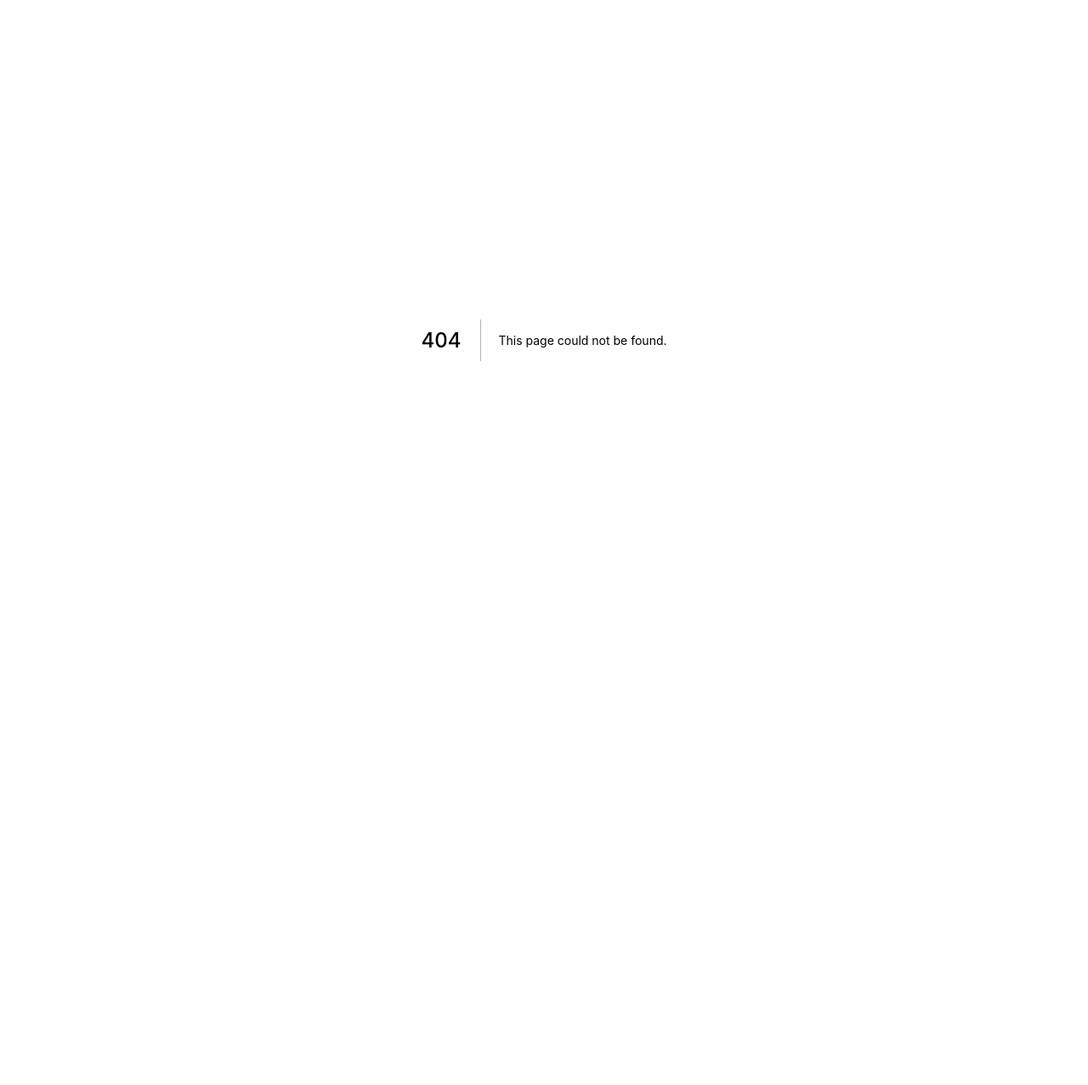
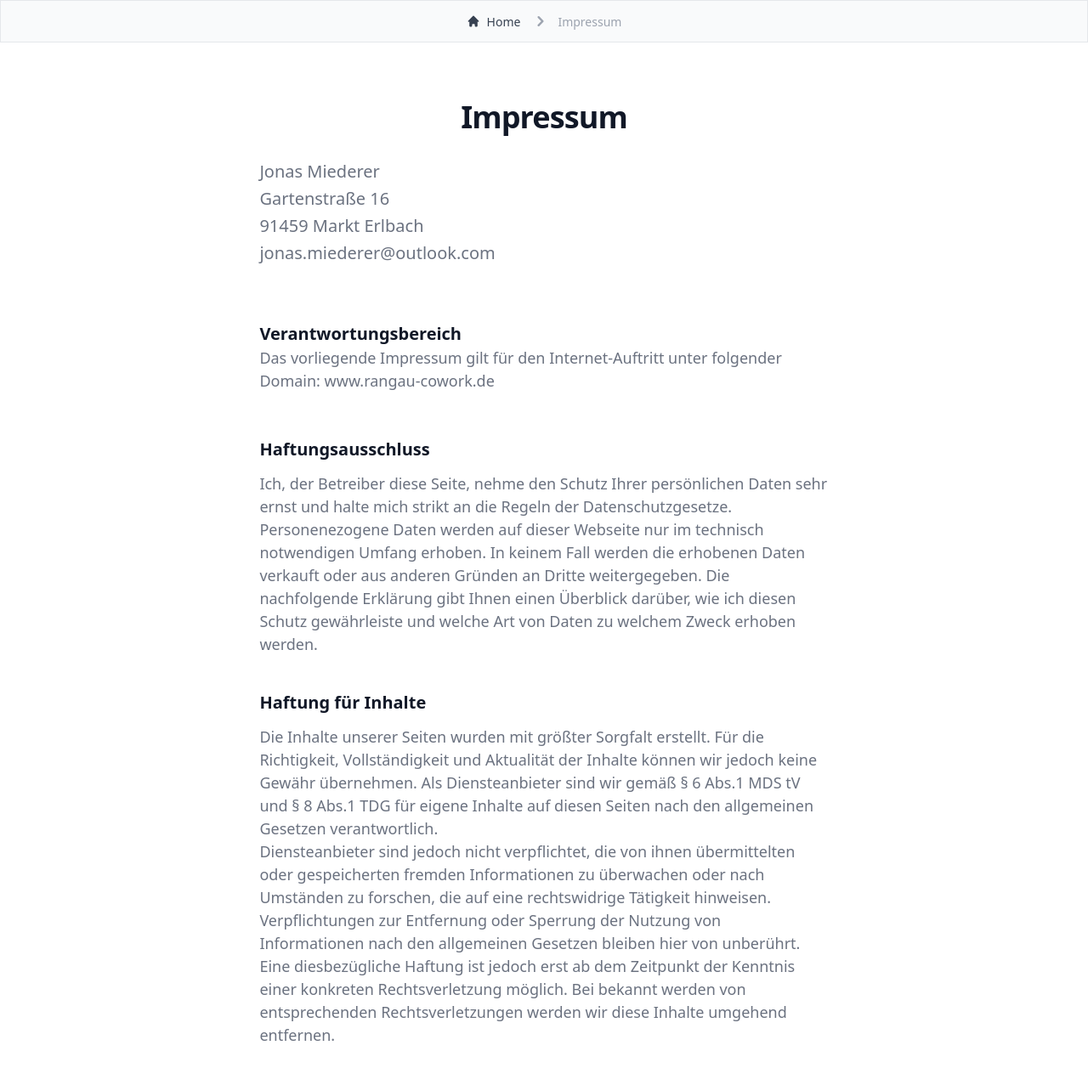
Before and after one commit to Lars147/rangau-cowork-webpage, a Next.js app: page /impressum in a window 1280 px wide. Before the commit this address had no page. Shown: the top 1277 px of the page at 85% size. Before the commit the page ends 800 px from the top, so only its background shows below. Built offline with nearby package versions, Linux system fonts and the light colour scheme.

Commit message:
added imprint

```diff
--- /dev/null
+++ b/src/pages/impressum.tsx
@@ -0,0 +1,149 @@
+import React from 'react';
+
+import Head from 'next/head';
+
+import Navbar from '../components/Navbar';
+
+const Imprint = () => {
+  return (
+    <>
+      <Head>
+        <title>Rangau Cowork - Impressum</title>
+      </Head>
+      <Navbar />
+      <div className="relative py-16 bg-white overflow-hidden">
+        <div className="relative px-4 sm:px-6 lg:px-8">
+          <div className="text-lg max-w-prose mx-auto">
+            <h1>
+              <span className="mt-2 block text-3xl text-center leading-8 font-extrabold tracking-tight text-gray-900 sm:text-4xl">
+                Impressum
+              </span>
+            </h1>
+            <p className="mt-8 text-xl text-gray-500 leading-8">
+              Jonas Miederer
+              <br />
+              Gartenstraße 16
+              <br />
+              91459 Markt Erlbach
+              <br />
+              jonas.miederer@outlook.com
+            </p>
+            <div className="mt-6 prose prose-indigo prose-lg text-gray-500 mx-auto">
+              <div className="pt-10 pb-3">
+                <h2 className="text-xl text-gray-900 font-bold">
+                  Verantwortungsbereich
+                </h2>
+
+                <p>
+                  Das vorliegende Impressum gilt für den Internet-Auftritt unter
+                  folgender Domain: www.rangau-cowork.de
+                </p>
+              </div>
+
+              <div className="pt-10 pb-3">
+                <h2 className="text-xl text-gray-900 font-bold">
+                  Haftungsausschluss
+                </h2>
+              </div>
+
+              <p>
+                Ich, der Betreiber diese Seite, nehme den Schutz Ihrer
+                persönlichen Daten sehr ernst und halte mich strikt an die
+                Regeln der Datenschutzgesetze. Personenezogene Daten werden auf
+                dieser Webseite nur im technisch notwendigen Umfang erhoben. In
+                keinem Fall werden die erhobenen Daten verkauft oder aus anderen
+                Gründen an Dritte weitergegeben. Die nachfolgende Erklärung gibt
+                Ihnen einen Überblick darüber, wie ich diesen Schutz
+                gewährleiste und welche Art von Daten zu welchem Zweck erhoben
+                werden.
+              </p>
+
+              <div className="pt-10 pb-3">
+                <h2 className="text-xl text-gray-900 font-bold">
+                  Haftung für Inhalte
+                </h2>
+              </div>
+
+              <p>
+                Die Inhalte unserer Seiten wurden mit größter Sorgfalt erstellt.
+                Für die Richtigkeit, Vollständigkeit und Aktualität der Inhalte
+                können wir jedoch keine Gewähr übernehmen. Als Diensteanbieter
+                sind wir gemäß § 6 Abs.1 MDS tV und § 8 Abs.1 TDG für eigene
+                Inhalte auf diesen Seiten nach den allgemeinen Gesetzen
+                verantwortlich.
+              </p>
+
+              <p>
+                Diensteanbieter sind jedoch nicht verpflichtet, die von ihnen
+                übermittelten oder gespeicherten fremden Informationen zu
+                überwachen oder nach Umständen zu forschen, die auf eine
+                rechtswidrige Tätigkeit hinweisen. Verpflichtungen zur
+                Entfernung oder Sperrung der Nutzung von Informationen nach den
+                allgemeinen Gesetzen bleiben hier von unberührt. Eine
+                diesbezügliche Haftung ist jedoch erst ab dem Zeitpunkt der
+                Kenntnis einer konkreten Rechtsverletzung möglich. Bei bekannt
+                werden von entsprechenden Rechtsverletzungen werden wir diese
+                Inhalte umgehend entfernen.
+              </p>
+
+              <div className="pt-10 pb-3">
+                <h2 className="text-xl text-gray-900 font-bold">
+                  Haftung für Links
+                </h2>
+              </div>
+
+              <p>
+                Unser Angebot enthält Links zu externen Webseiten Dritter, auf
+                deren Inhalte wir keinen Einfluss haben. Deshalb können wir für
+                diese fremden Inhalte auch keine Gewähr übernehmen. Für die
+                Inhalte der verlinkten Seiten ist stets der jeweilige Anbieter
+                oder Betreiber der Seiten verantwortlich. Die verlinkten Seiten
+                wurden zum Zeitpunkt der Verlinkung auf mögliche Rechtsverstöße
+                überprüft. Rechtswidrige Inhalte waren zum Zeitpunkt der
+                Verlinkung nicht erkennbar. Eine permanente inhaltliche
+                Kontrolle der verlinkten Seiten ist jedoch ohne konkrete
+                Anhaltspunkte einer Rechtsverletzung nicht zumutbar. Bei bekannt
+                werden von Rechtsverletzungen werden wir derartige Links
+                umgehend entfernen.
+              </p>
+
+              <div className="pt-10 pb-3">
+                <h2 className="text-xl text-gray-900 font-bold">
+                  Urheberrecht
+                </h2>
+              </div>
+
+              <p>
+                Die Betreiber der Seiten sind bemüht, stets die Urheberrechte
+                anderer zu beachten bzw. auf selbst erstellte sowie lizenzfreie
+                Werke zurückzugreifen. Die durch die Seitenbetreiber erstellten
+                Inhalte und Werke auf diesen Seiten unterliegen dem
+                Urheberrecht. Beiträge Dritter sind als solche gekennzeichnet.
+                Die Vervielfältigung, Bearbeitung, Verbreitung und jede Art der
+                Verwertung außerhalb der Grenzen des Urheberrechtes bedürfen der
+                schriftlichen Zustimmung des jeweiligen Autors bzw. Erstellers.
+                Downloads und Kopien dieser Seite sind nur für den privaten,
+                nicht kommerziellen Gebrauch gestattet.
+              </p>
+
+              <div className="pt-10 pb-3">
+                <h2 className="text-xl text-gray-900 font-bold">Datenschutz</h2>
+              </div>
+
+              <p>
+                Der Nutzung von im Rahmen der Impressumspflicht veröffentlichten
+                Kontaktdaten durch Dritte zur Übersendung von nicht ausdrücklich
+                angeforderter Werbung und Informationsmaterialien wird hiermit
+                ausdrücklich widersprochen. Die Betreiber der Seiten behalten
+                sich ausdrücklich rechtliche Schritte im Falle der unverlangten
+                Zusendung von Werbeinformationen, etwa durch Spam-Mails, vor.
+              </p>
+            </div>
+          </div>
+        </div>
+      </div>
+    </>
+  );
+};
+
+export default Imprint;
```
